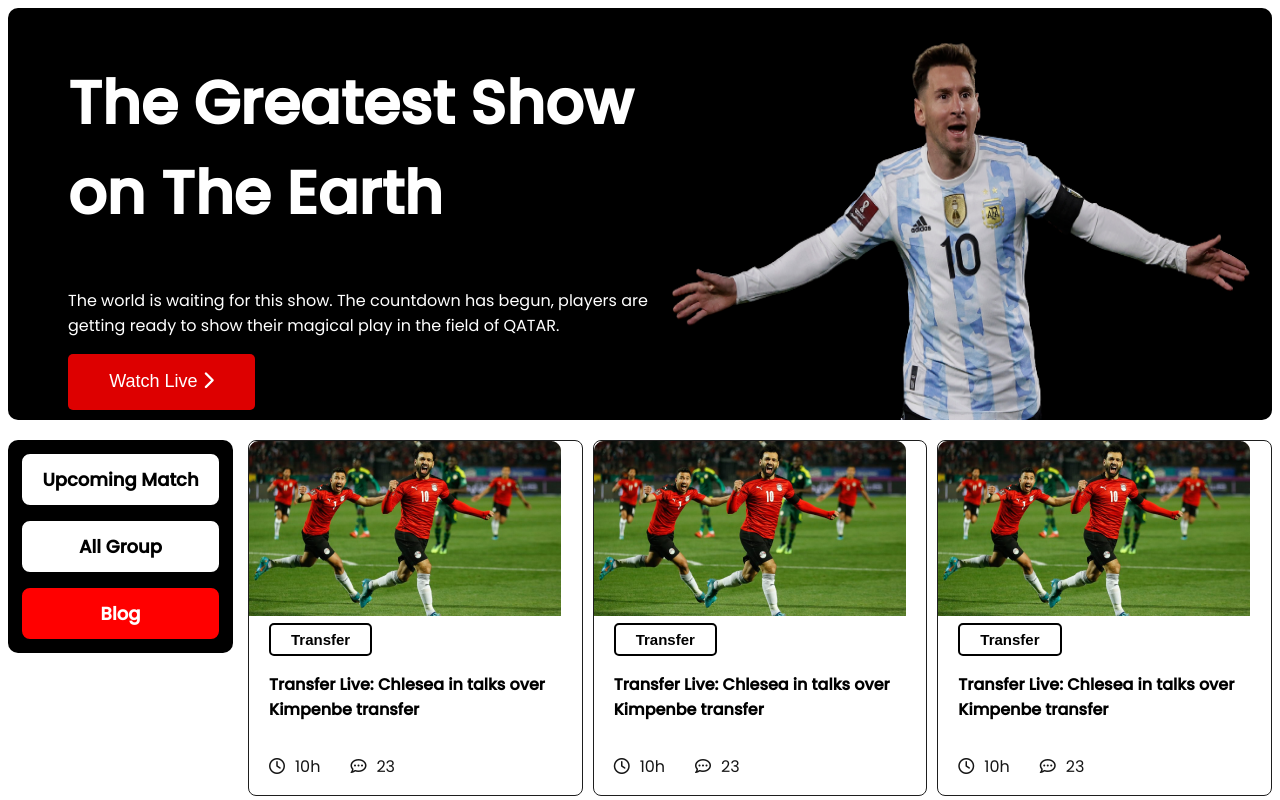
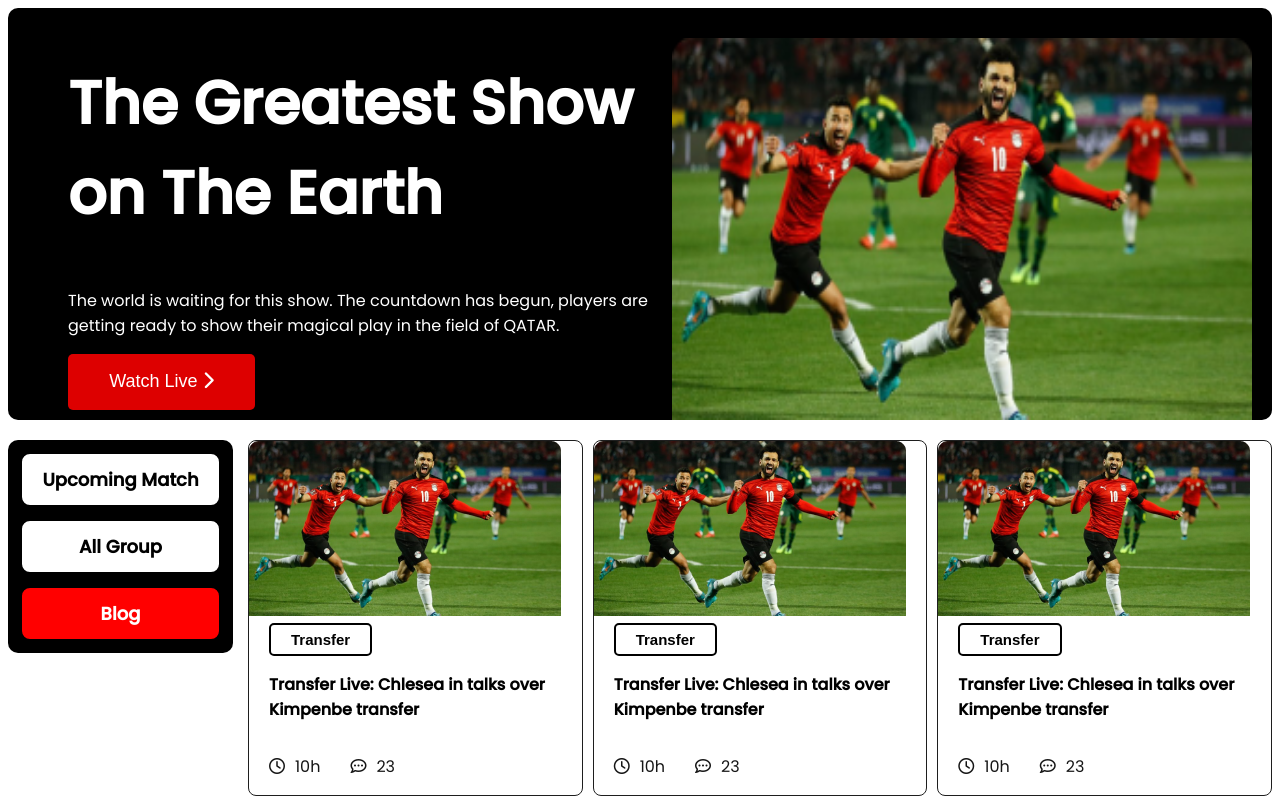
Before and after one commit to jadrita/world-cup, a plain HTML site: page index.html in a window 1280 px wide. Shown: the top 800 px of the page. Drawn offline with Linux system fonts and the light colour scheme; a web font is replaced by a local one.

Commit message:
Add temp image to fix github page problem

```diff
--- a/index.html
+++ b/index.html
@@ -37,7 +37,7 @@
            <button class="watch-btn"> Watch Live <i class="fa-solid fa-chevron-right"></i> </button>
         </div>
         <div class="banner-img">
-          <img src="/image/bnr.png"/>
+          <img src="/image/Blog Image.png"/>
         </div>
       </div>
     </section>
```
